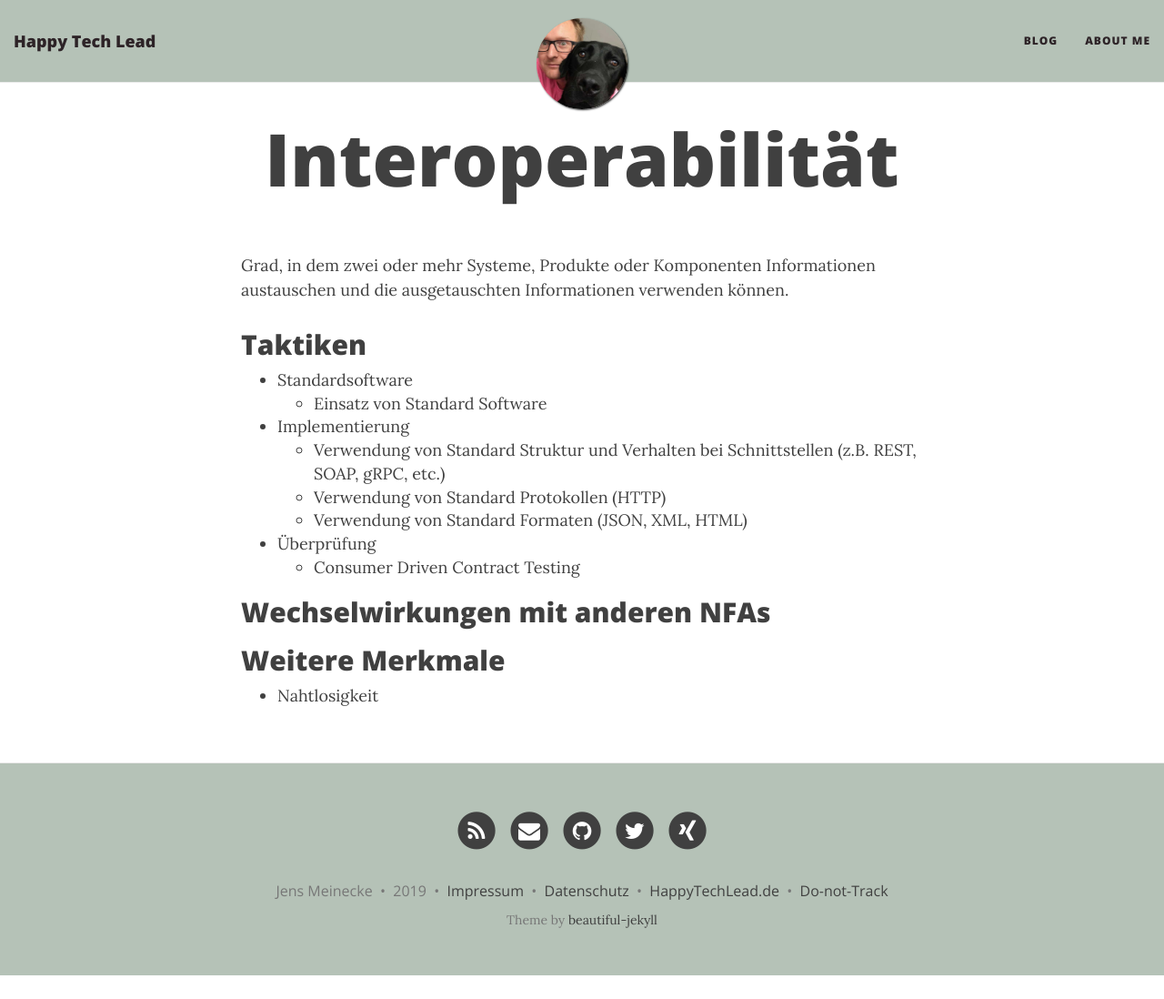
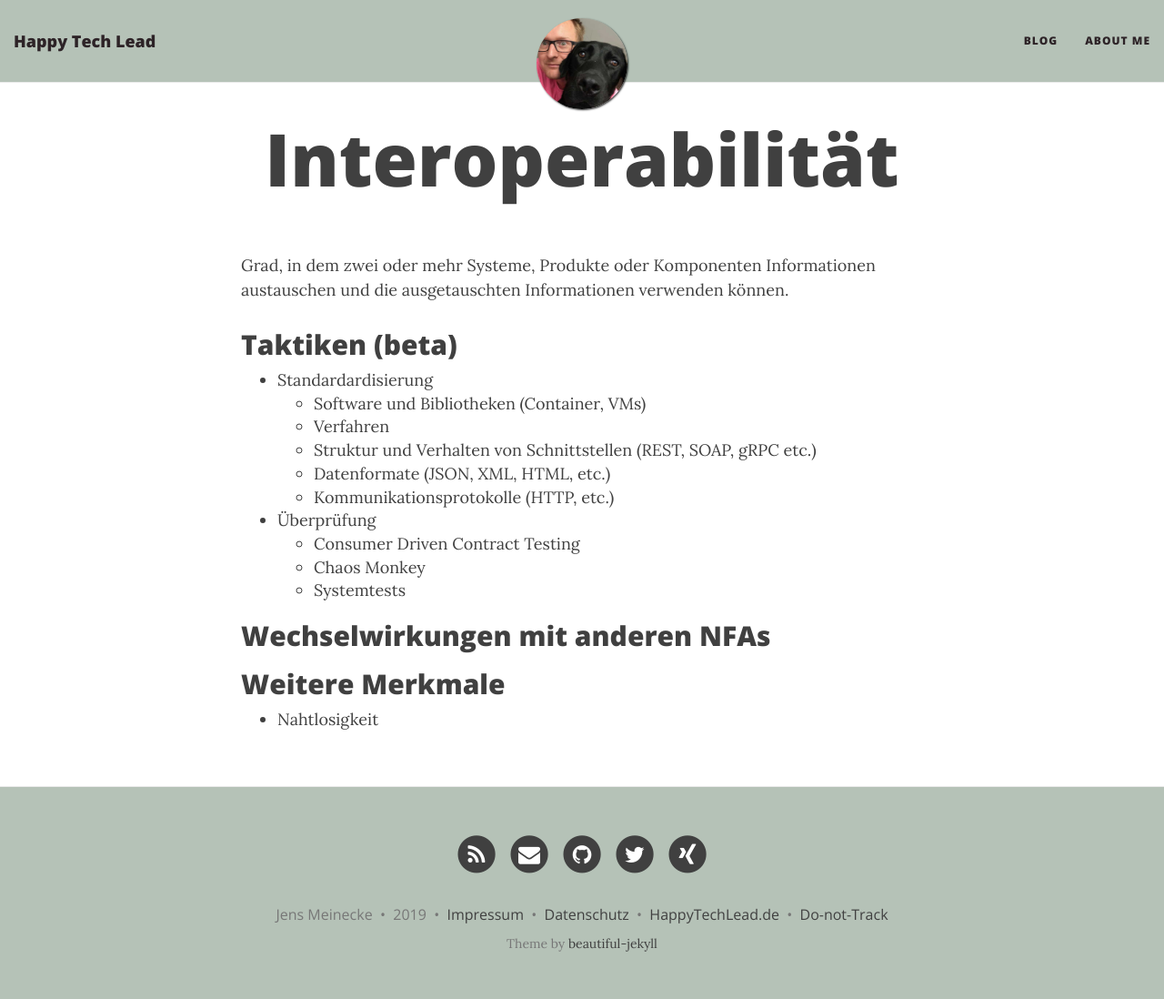
Before and after one commit to meinjens/happytechlead.github.io, a Jekyll site: the page built from software-qualitaet/kompatibilitaet/interoperabilitaet.md, in a window 1280 px wide and 1098 px high. Shown: the whole window at 91% size. Built offline with Jekyll 4.4.1, drawn with Linux system fonts in a browser that asks for light colours; nearby versions of some CDN libraries; comment, search, counter and statistics services are not loaded.

Commit message:
Feat: Updated  compability

```diff
--- a/software-qualitaet/kompatibilitaet/interoperabilitaet.md
+++ b/software-qualitaet/kompatibilitaet/interoperabilitaet.md
@@ -6,16 +6,18 @@ permalink: /software-qualitaet/kompatibilitaet/interoperabilitaet
 
 Grad, in dem zwei oder mehr Systeme, Produkte oder Komponenten Informationen austauschen und die ausgetauschten Informationen verwenden können.
 
-## Taktiken
+## Taktiken (beta)
 
-* Standardsoftware
-  * Einsatz von Standard Software
-* Implementierung
-  * Verwendung von Standard Struktur und Verhalten bei Schnittstellen (z.B. REST, SOAP, gRPC, etc.)
-  * Verwendung von Standard Protokollen (HTTP)
-  * Verwendung von Standard Formaten (JSON, XML, HTML)
+* Standardardisierung
+  * Software und Bibliotheken (Container, VMs)
+  * Verfahren
+  * Struktur und Verhalten von Schnittstellen (REST, SOAP, gRPC etc.)
+  * Datenformate (JSON, XML, HTML, etc.)
+  * Kommunikationsprotokolle (HTTP, etc.)
 * Überprüfung
   * Consumer Driven Contract Testing
+  * Chaos Monkey
+  * Systemtests
 
 
 ## Wechselwirkungen mit anderen NFAs
```
Also changed, not shown: software-qualitaet/kompatibilitaet/koexistenz.md (+11 -4 lines), software-qualitaet/kompatibilitaet/kompatibilitaet.md (+0 -5 lines).
